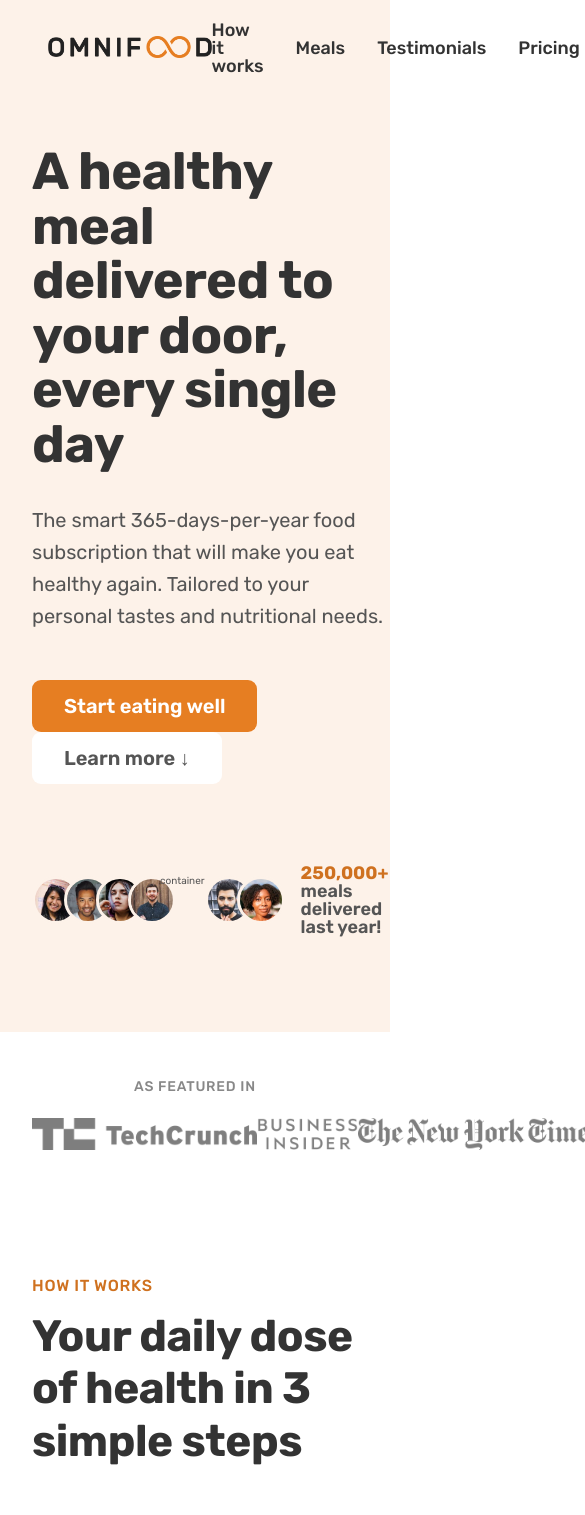
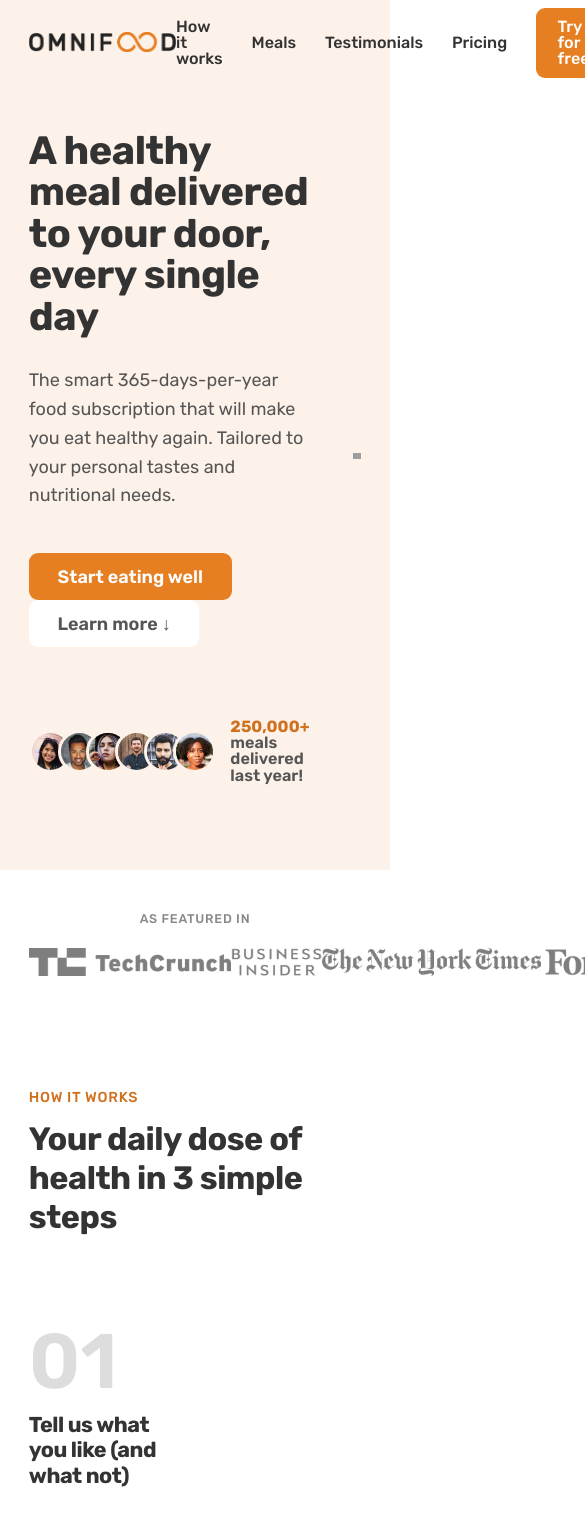
Before and after one commit to BhavyaRohilla/Hartron_Tution, a plain HTML site: page Omnifood-Desktop/index.html in a window 390 px wide. Shown: the top 1515 px of the page, 585 px wide, since content can reach past the window. Drawn offline with nearby package versions, Linux system fonts and the light colour scheme; grey boxes are pictures that could not be loaded.

Commit message:
start media queries

```diff
--- /dev/null
+++ b/Omnifood-Desktop/css/queries.css
@@ -0,0 +1,60 @@
+/* rem and em do not depend on html font-size in media queries!
+  Instead, 1rem = 1em = 16px */
+
+/************************************/
+/*  BELOW 1344PX (Smaller Desktops) */
+/************************************/
+
+@media (max-width: 84em) {
+  .hero {
+    max-width: 120rem;
+  }
+
+  .heading-primary {
+    font-size: 4.4rem;
+  }
+
+  .gallery {
+    grid-template-columns: repeat(2, 1fr);
+  }
+}
+
+/************************************/
+/*  BELOW 1200PX (Landscape Tablets) */
+/************************************/
+
+@media (max-width: 75em) {
+  html {
+    /* 9px / 16px */
+    font-size: 56.25%;
+  }
+
+  .grid {
+    column-gap: 4.8rem;
+    row-gap: 6.4rem;
+  }
+
+  .heading-secondary {
+    font-size: 3.6rem;
+  }
+
+  .heading-tertiary {
+    font-size: 2.4rem;
+  }
+
+  .header {
+    padding: 0 3.2rem;
+  }
+
+  .main-nav-list {
+    gap: 3.2rem;
+  }
+
+  .hero {
+    gap: 4.8rem;
+  }
+
+  .testimonials-container {
+    padding: 9.6rem 3.2rem;
+  }
+}
--- a/Omnifood-Desktop/css/style.css
+++ b/Omnifood-Desktop/css/style.css
@@ -25,7 +25,7 @@
   list-style: none;
   display: flex;
   align-items: center;
-  gap: 3.2rem;
+  gap: 4.8rem;
 }
 
 .main-nav-link:link,
@@ -64,6 +64,19 @@
   background-color: #fdf2e9;
   padding: 4.8rem 0 9.6rem 0;
 }
+
+/* @media (max-width: 1200px) {
+  .section-hero {
+    background-color: orangered;
+  }
+}
+
+@media (max-width: 600px) {
+  .section-hero {
+    border: 20px dashed blue;
+    background-color: blue;
+  }
+} */
 
 .hero {
   max-width: 130rem;
--- a/Omnifood-Desktop/index.html
+++ b/Omnifood-Desktop/index.html
@@ -2,15 +2,19 @@
 <html lang="en">
   <head>
     <meta charset="UTF-8" />
+    <!-- Always include This line of code -->
     <meta name="viewport" content="width=device-width, initial-scale=1.0" />
+
+    <link rel="stylesheet" href="css/general.css" />
     <link rel="stylesheet" href="css/style.css" />
+    <link rel="stylesheet" href="css/queries.css" />
+
     <link rel="preconnect" href="https://fonts.googleapis.com" />
     <link rel="preconnect" href="https://fonts.gstatic.com" crossorigin />
     <link
       href="https://fonts.googleapis.com/css2?family=Rubik:ital,wght@0,300..900;1,300..900&display=swap"
       rel="stylesheet"
     />
-    <link rel="stylesheet" href="css/general.css" />
     <title>Omnifood</title>
   </head>
   <body>
@@ -50,7 +54,6 @@
                 <img src="img/customers/customer-2.jpg" alt="customer photo" />
                 <img src="img/customers/customer-3.jpg" alt="customer photo" />
                 <img src="img/customers/customer-4.jpg" alt="customer photo" />
-                container
                 <img src="img/customers/customer-5.jpg" alt="customer photo" />
                 <img src="img/customers/customer-6.jpg" alt="customer photo" />
               </div>
```
